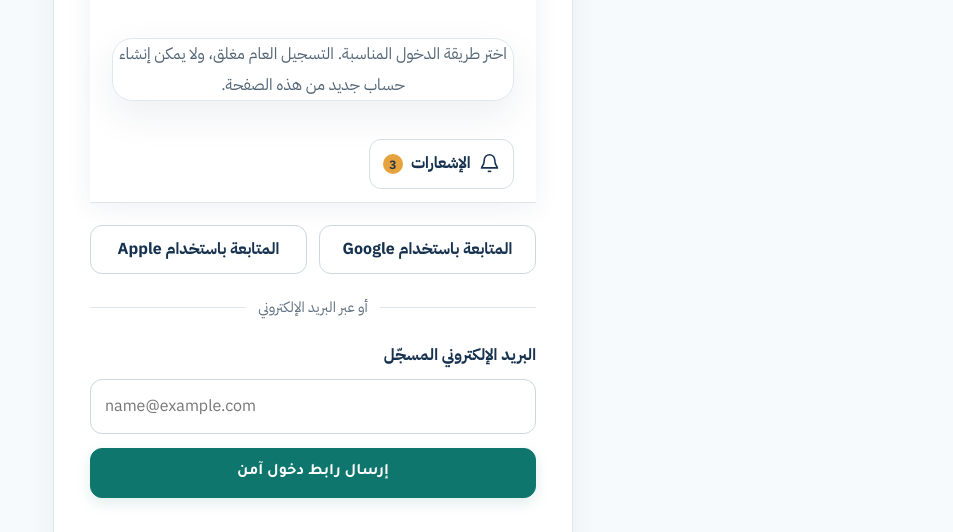
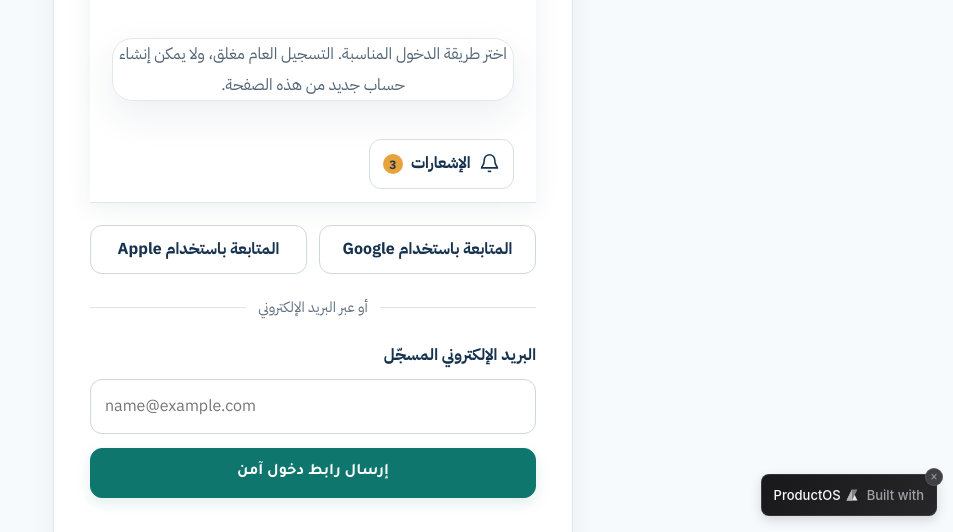
Before and after one commit to omar2007-ib/Nbras-, a website: page auth.html in a window 1280 px wide. Shown: the part 268-800 px from the top of the page, without its empty margins (327-1280 px from the left). Drawn offline with nearby package versions, Linux system fonts and the light colour scheme.

Commit message:
[build] edit project files in the IDE
ProductOS-Project: d867f714-9d1a-4413-ae9c-86f593a68cd2
ProductOS-Surface: BUILD
ProductOS-Fragment: e84ad3b5-c784-4e4e-8d20-8ce5753e86a0
ProductOS-Branch: main
ProductOS-Message: 3659281f-a601-43d7-ab35-f9ecc07d8f99

Co-Authored-By: productos-si <heemang@productos.dev>

```diff
--- a/auth.html
+++ b/auth.html
@@ -35,4 +35,5 @@ label{display:block;margin:18px 0 8px;font-weight:700;color:#16324f}input{width:
 <p class="security-note">🔒 صلاحية المالك تُحدّد من قاعدة البيانات فقط. تسجيل الدخول باستخدام Google أو Apple لا يمنح صلاحيات إدارية تلقائيًا.</p><p class="small-note">إذا لم يكن بريدك مسجّلًا ومصرّحًا له، فلن يُنشأ حساب جديد.</p><a class="back-link" href="index.html">العودة إلى الصفحة الرئيسية</a>
 </section></main>
 <script src="assets/supabase-config.js"></script><script src="https://cdn.jsdelivr.net/npm/@supabase/supabase-js@2"></script><script src="https://cdnjs.cloudflare.com/ajax/libs/qrcodejs/1.0.0/qrcode.min.js" defer onerror="this.onerror=null;this.src='https://cdn.jsdelivr.net/npm/qrcodejs@1.0.0/qrcode.min.js';"></script><script src="assets/auth.js"></script><script defer src="assets/athar-notifications.js"></script><script>window.addEventListener("load",function(){var box=document.getElementById("owner-login-qr"),status=document.getElementById("owner-qr-status");if(!box||!status)return;try{if(typeof QRCode==="undefined")throw new Error("QR library unavailable");var url=new URL("admin.html",window.location.href).toString();new QRCode(box,{text:url,width:172,height:172,colorDark:"#16324F",colorLight:"#FFFFFF",correctLevel:QRCode.CorrectLevel.M});status.textContent="الرمز يفتح لوحة الإدارة؛ إن لم تكن مسجّلًا، سيطلب منك تسجيل الدخول أولًا.";}catch(e){status.textContent="تعذر إنشاء الرمز تلقائيًا. استخدم رابط صفحة الدخول من هذا الجهاز.";}});</script>
+<script defer src="/productos-badge.js"></script>
 </body></html>
--- a/package.json
+++ b/package.json
@@ -3,7 +3,7 @@
     "class-variance-authority": "^0.7.1",
     "clsx": "^2.1.1",
     "framer-motion": "^14.5.0",
-    "lucide-react": "^1.60.0",
+    "lucide-react": "^1.61.0",
     "react-icons": "^5.7.0",
     "tailwind-merge": "^3.7.0"
   }
```
Also changed, not shown: llm-providers.html (+1 -0 lines).
